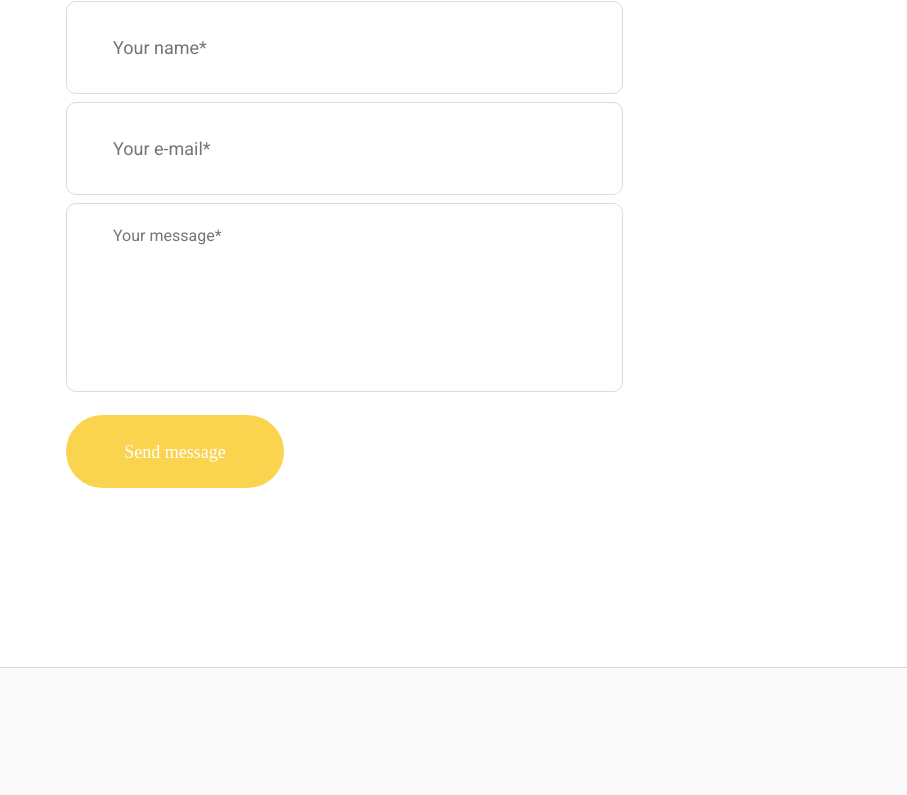
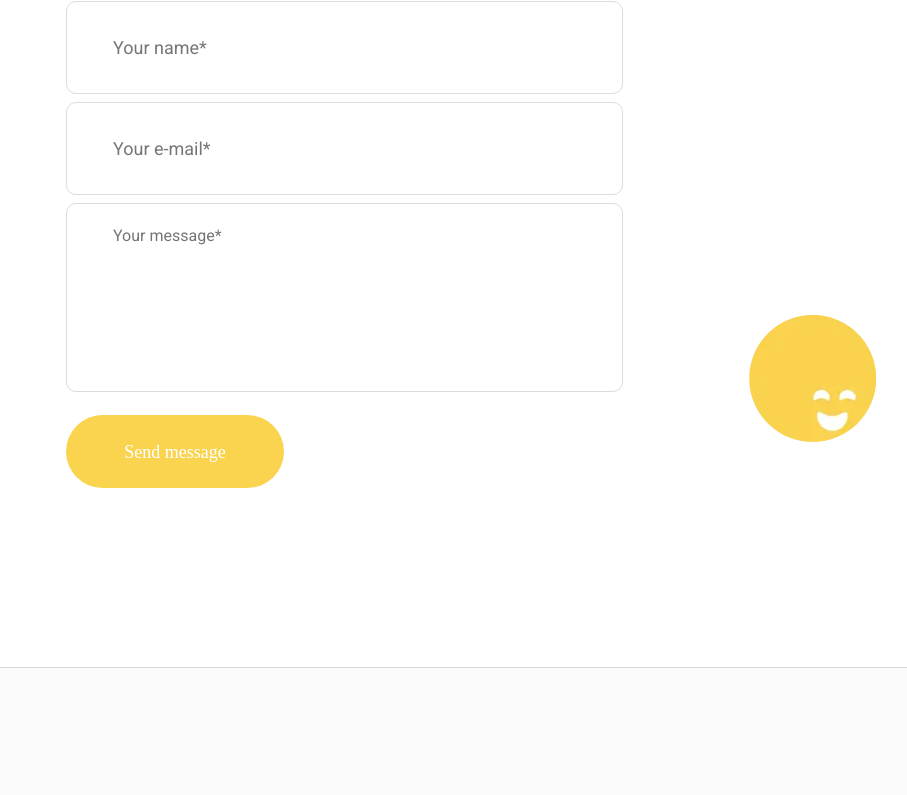
Before and after one commit to 1101201100/united, a plain HTML site: page index.html in a window 1280 px wide. Shown: the part 229-1024 px from the top of the page, without its empty margins (14-921 px from the left). Drawn offline with nearby package versions, Linux system fonts and the light colour scheme.

Commit message:
baground

```diff
--- a/style/index.css
+++ b/style/index.css
@@ -10,6 +10,10 @@
 .map {
   padding-top: 170px;
   padding-bottom: 179px;
+  background-image: url(../image/good.webp), url(../image/hapy.webp);
+  background-repeat: no-repeat;
+  background-position-y: 544px, 23px;
+  background-position-x: 763px, 29px;
 }
 
 .map-list {
```
Also changed, not shown: image/good.webp (added), image/hapy.webp (added).
